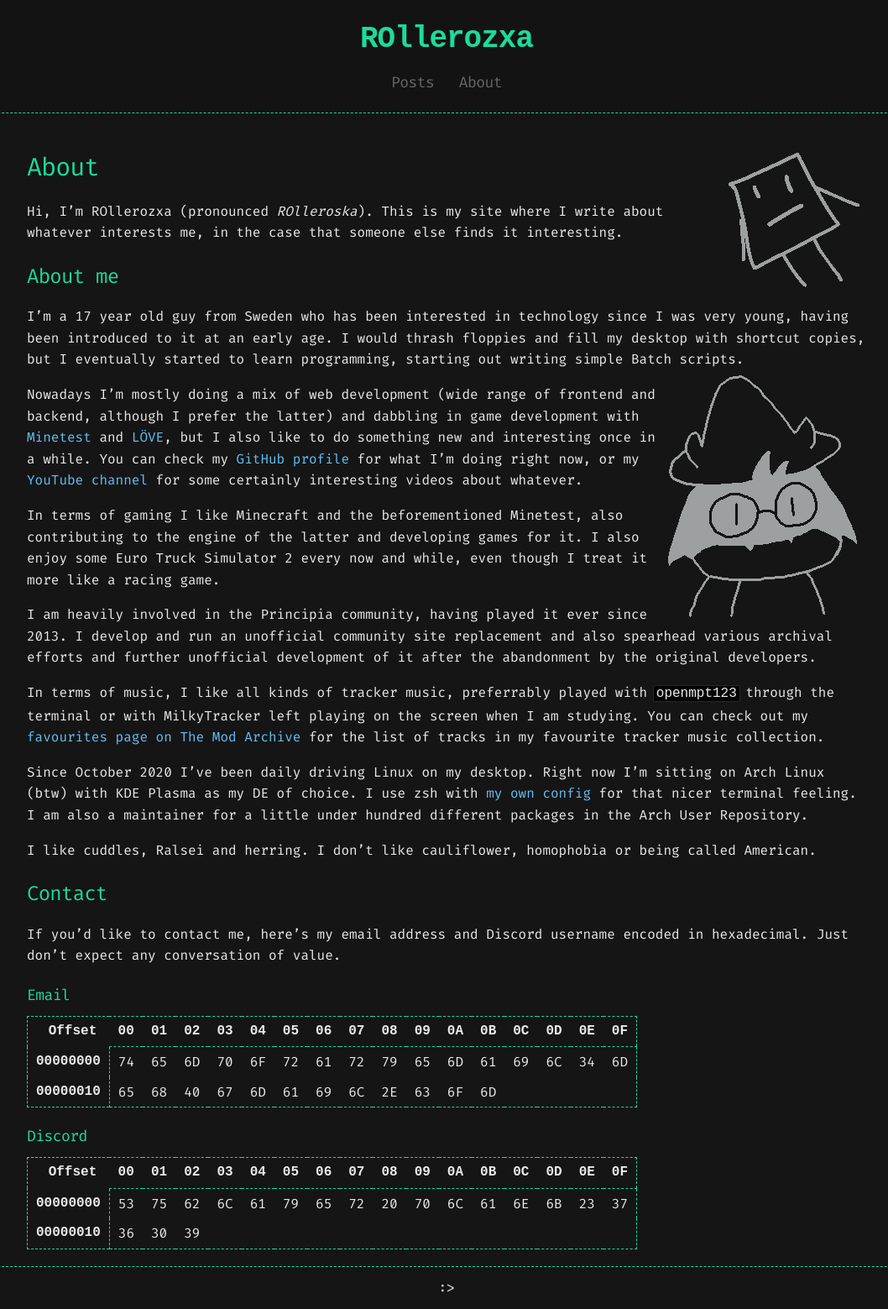
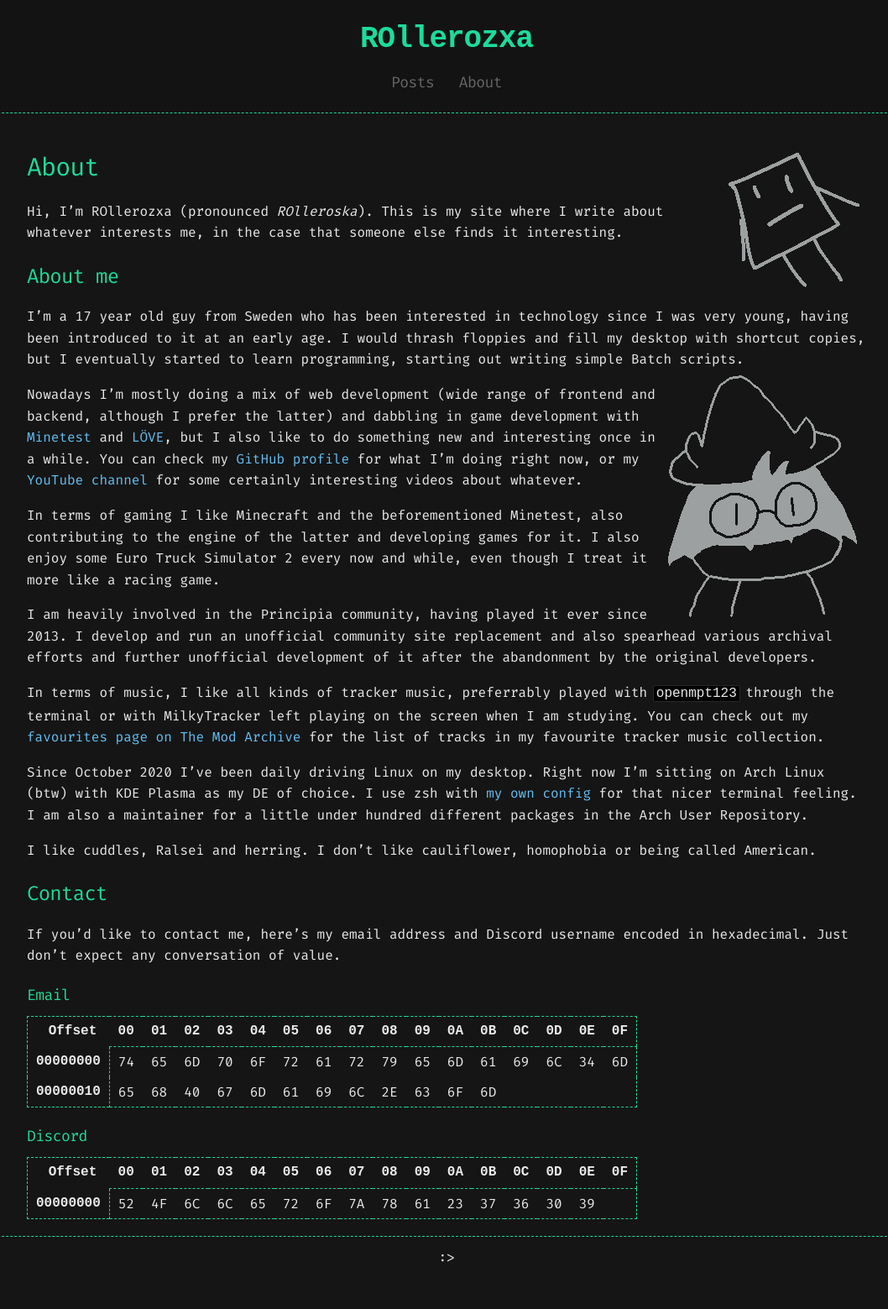
Before and after one commit to rollerozxa/voxelmanip.se, a Jekyll site: the page built from about.md, in a window 1280 px wide. Shown: the whole page at 84% size, without its empty margins (108-1166 px from the left). Built offline with Jekyll 4.4.1, drawn with Linux system fonts in a browser that asks for light colours; some web fonts are replaced; after the commit the page ends 1523 px from its top, so only the background shows below that.

Commit message:
Update contact info

```diff
--- a/about.md
+++ b/about.md
@@ -104,24 +104,18 @@
 		<th>0F</th>
 	</tr><tr>
 		<th class="offset">00000000</th>
-		<td>53</td>
-		<td>75</td>
-		<td>62</td>
+		<td>52</td>
+		<td>4F</td>
 		<td>6C</td>
-		<td>61</td>
-		<td>79</td>
+		<td>6C</td>
 		<td>65</td>
 		<td>72</td>
-		<td>20</td>
-		<td>70</td>
-		<td>6C</td>
+		<td>6F</td>
+		<td>7A</td>
+		<td>78</td>
 		<td>61</td>
-		<td>6E</td>
-		<td>6B</td>
 		<td>23</td>
 		<td>37</td>
-	</tr><tr>
-		<th class="offset">00000010</th>
 		<td>36</td>
 		<td>30</td>
 		<td>39</td>
```
